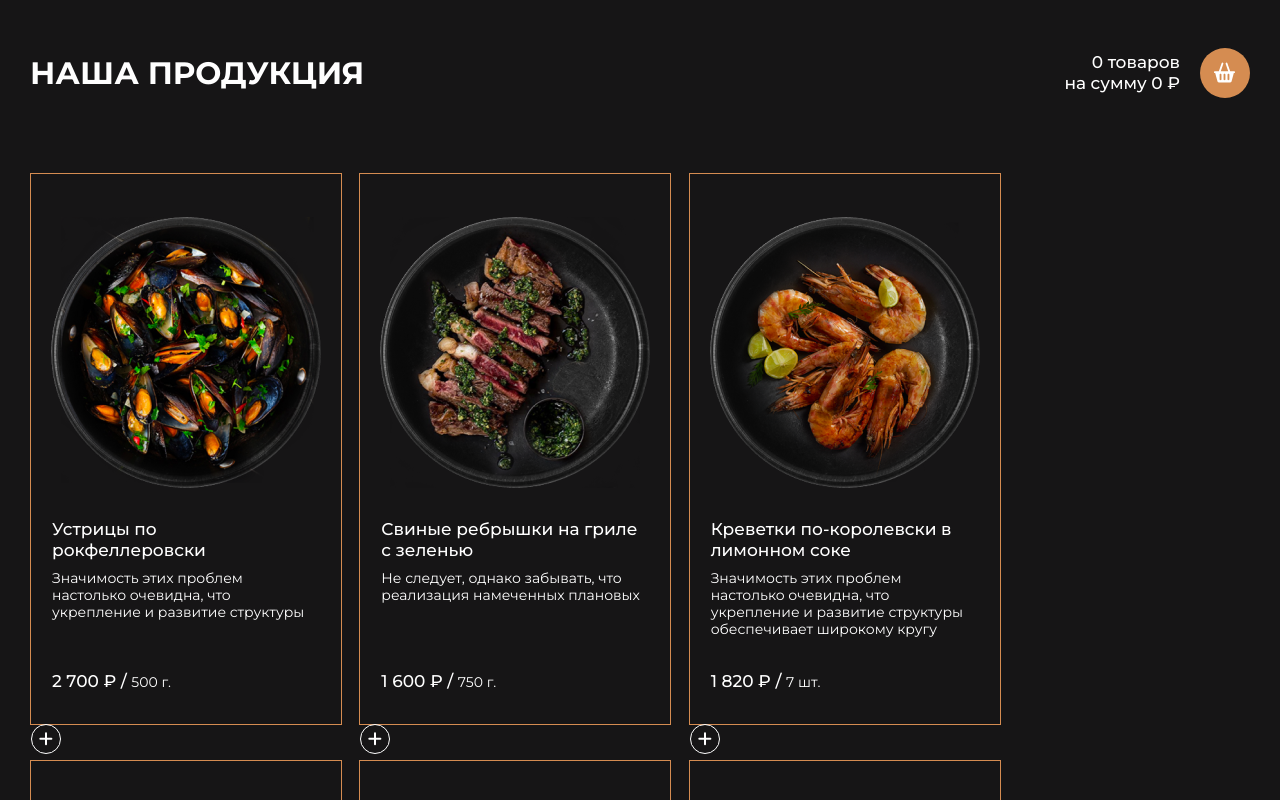
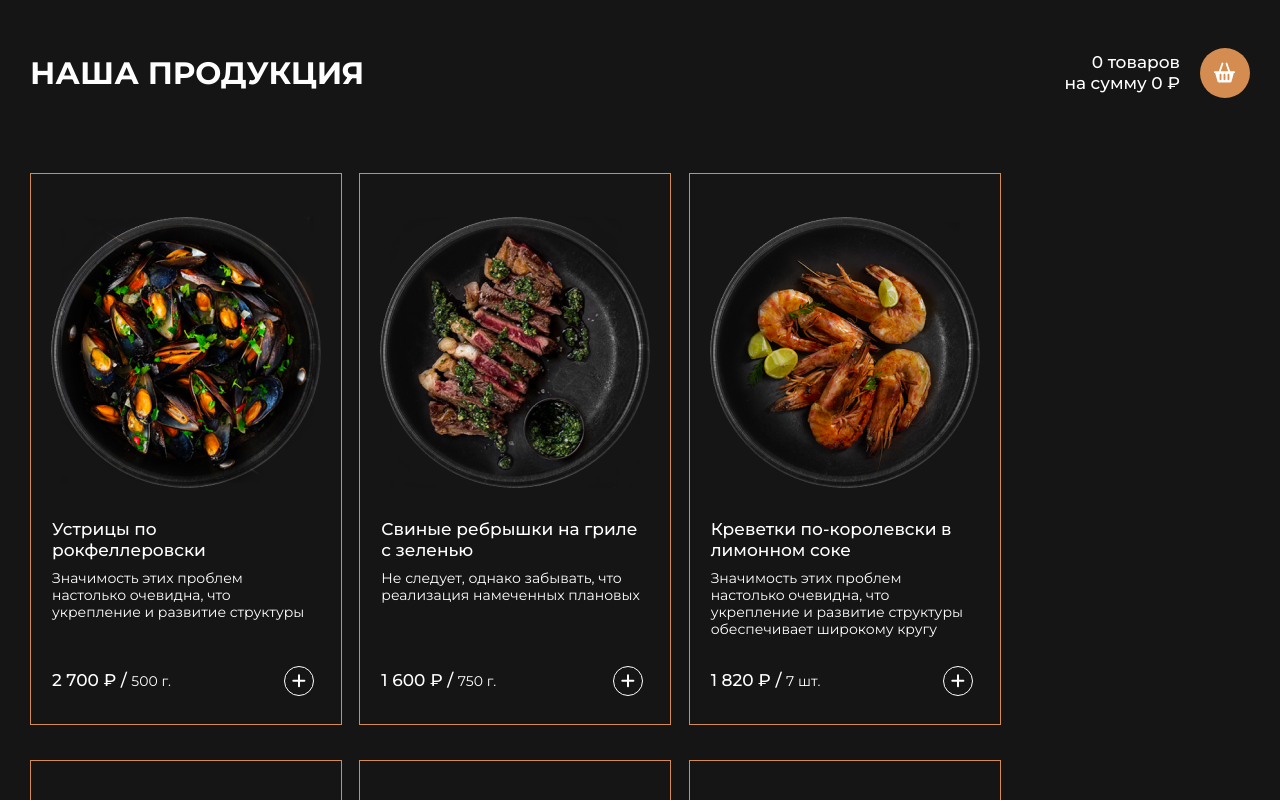
Before and after one commit to julia-popova-s/module-react, a React (Create React App) app: page / in a window 1280 px wide. Built offline with nearby package versions, Linux system fonts and the light colour scheme.

Commit message:
update layout

```diff
--- a/src/components/elements/card/Card.js
+++ b/src/components/elements/card/Card.js
@@ -32,14 +32,18 @@ function Card({ id, img, name, description, price, weight }) {
           <h2 className="card__title">{title}</h2>
           <p className="card__description">{descriptor}</p>
           <div className="card__block-price">
-            <div className="card__price">
+            <span className="card__price">
               {`${newPrice} ₽`} {"/ "}
-              <span className="card__weight">{`${weight}.`}</span>
-            </div>
+            </span>
+            <span className="card__weight">{`${weight}.`}</span>
           </div>
         </div>
       </Link>
-      <ButtonCircle handle={handleAddProduct} view={"plus"} />
+      <ButtonCircle
+        handle={handleAddProduct}
+        view={"plus"}
+        classNames="card__btn"
+      />
     </CardItem>
   );
 }
--- a/src/components/elements/card/CardItem.styled.js
+++ b/src/components/elements/card/CardItem.styled.js
@@ -14,10 +14,10 @@ export const CardItem = styled.div`
     transition: color 0.2s ease;
   }
   .card__btn {
-    // position: absolute;
-    // z-index: 5;
-    // right: 27px;
-    // bottom: 28px;
+    position: absolute;
+    z-index: 5;
+    right: 27px;
+    bottom: 28px;
   }
   .card__preview {
     padding: 43px 20px 0 20px;
@@ -56,9 +56,6 @@ export const CardItem = styled.div`
     }
 
     .card__block-price {
-      display: flex;
-      justify-content: space-between;
-      align-items: center;
       min-height: 30px;
       margin-top: auto;
       margin-bottom: 32px;
@@ -68,12 +65,11 @@ export const CardItem = styled.div`
         font-weight: 500;
         font-size: 17px;
         line-height: 21px;
-
-        .card__weight {
-          font-weight: 400;
-          font-size: 14px;
-          line-height: 17px;
-        }
+      }
+      .card__weight {
+        font-weight: 400;
+        font-size: 14px;
+        line-height: 17px;
       }
     }
   }
--- a/src/components/pages/basketPage/_basket.scss
+++ b/src/components/pages/basketPage/_basket.scss
@@ -1,6 +1,6 @@
 .basket {
   color: $white;
-  max-width: 1440px;
+  max-width: 100vw;
   margin: 0 auto;
 }
 
--- a/src/components/pages/productPage/ProductPage.js
+++ b/src/components/pages/productPage/ProductPage.js
@@ -7,7 +7,7 @@ import { useParams } from "react-router-dom";
 import "./index.scss";
 import ButtonForOrder from "../../ui/buttonForOrder";
 
-function DetailedCardPage() {
+function ProductPage() {
   const amount = useSelector((state) => state.basket.totalAmount);
   const quantity = useSelector((state) => state.basket.totalQuantity);
   const navigate = useNavigate();
@@ -15,7 +15,7 @@ function DetailedCardPage() {
   const params = useParams();
   console.log(params.id);
   return (
-    <div className="details">
+    <div className="product">
       <header className="header">
         <div className="container">
           <div className="header-block">
@@ -50,10 +50,10 @@ function DetailedCardPage() {
                 предложений.
               </div>
               <div className="product-item__block-price">
-                <div className="product-item__price">
-                  {`${0} ₽`} {"/ "}
-                  <span className="product-item__weight">{`${0}.`}</span>
-                </div>
+                <span className="product-item__price">
+                  {`${0} ₽`} {"/"}
+                </span>
+                <span className="product-item__weight">{`${5} г.`}</span>
                 <ButtonForOrder name={"В корзину"} />
               </div>
             </div>
@@ -63,4 +63,4 @@ function DetailedCardPage() {
     </div>
   );
 }
-export default DetailedCardPage;
+export default ProductPage;
--- a/src/components/pages/productPage/index.js
+++ b/src/components/pages/productPage/index.js
@@ -1,2 +1,2 @@
-import DetailedCardPage from "./ProductPage";
-export default DetailedCardPage;
+import ProductPage from "./ProductPage";
+export default ProductPage;
--- a/src/components/pages/productPage/index.scss
+++ b/src/components/pages/productPage/index.scss
@@ -64,7 +64,7 @@
   &__block-price {
     display: flex;
     flex-wrap: wrap;
-    gap: 68px;
+
     align-items: center;
     margin-top: auto;
   }
@@ -73,6 +73,7 @@
     font-weight: 500;
     font-size: 23px;
     line-height: 28px;
+    margin-right: 5px;
     color: #FFFFFF;
   }
 
@@ -81,6 +82,7 @@
     font-size: 18px;
     line-height: 22px;
     color: #FFFFFF;
+    margin-right: 68px;
   }
 
 }
--- a/src/components/ui/buttonCircle/BtnCircle.styled.js
+++ b/src/components/ui/buttonCircle/BtnCircle.styled.js
@@ -24,7 +24,7 @@ const BtnCircle = styled.button`
   }
 
   .delete {
-    margin: 2px 0 0 2px;
+    margin: 1px 0 0 1px;
   }
 `;
 export default BtnCircle;
```
